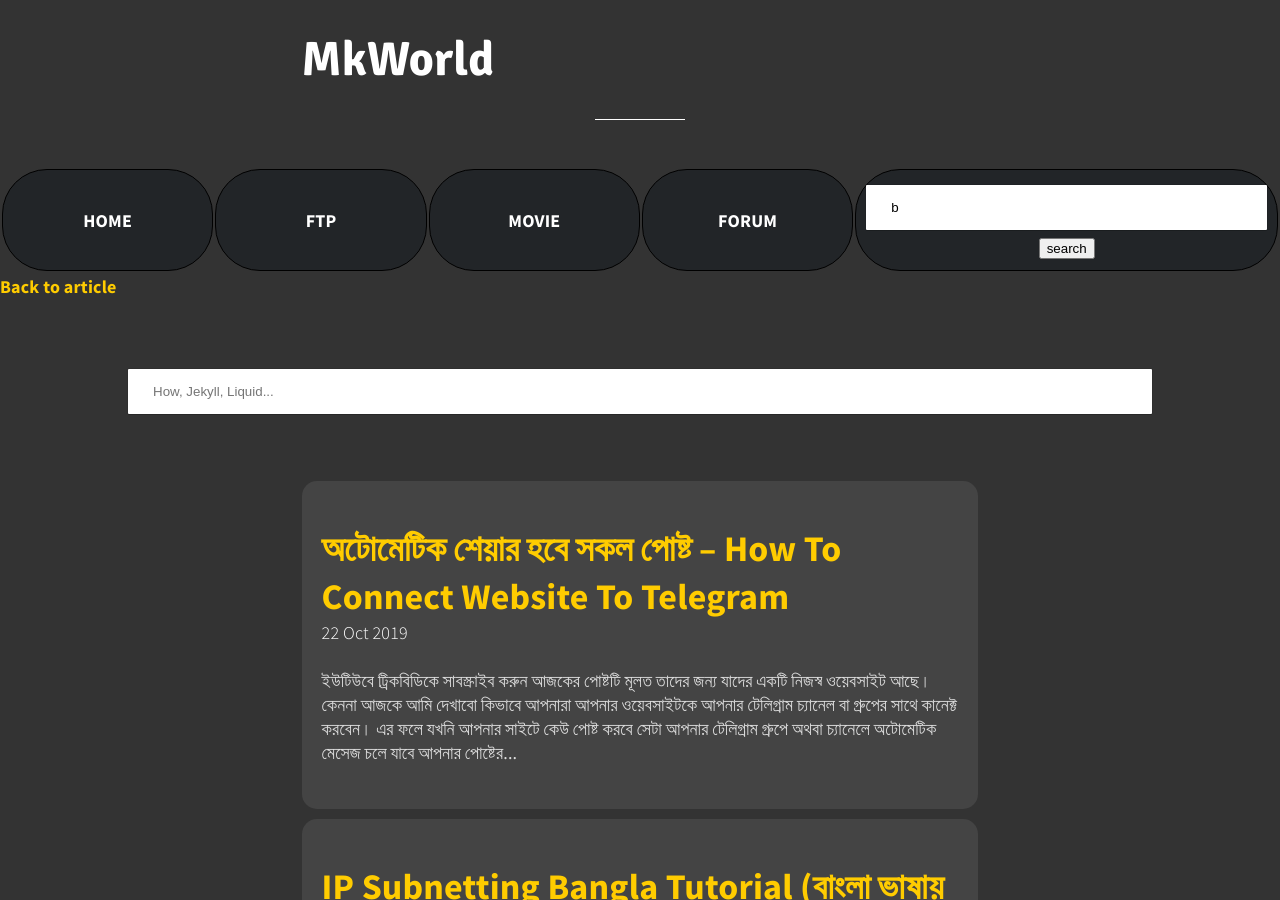
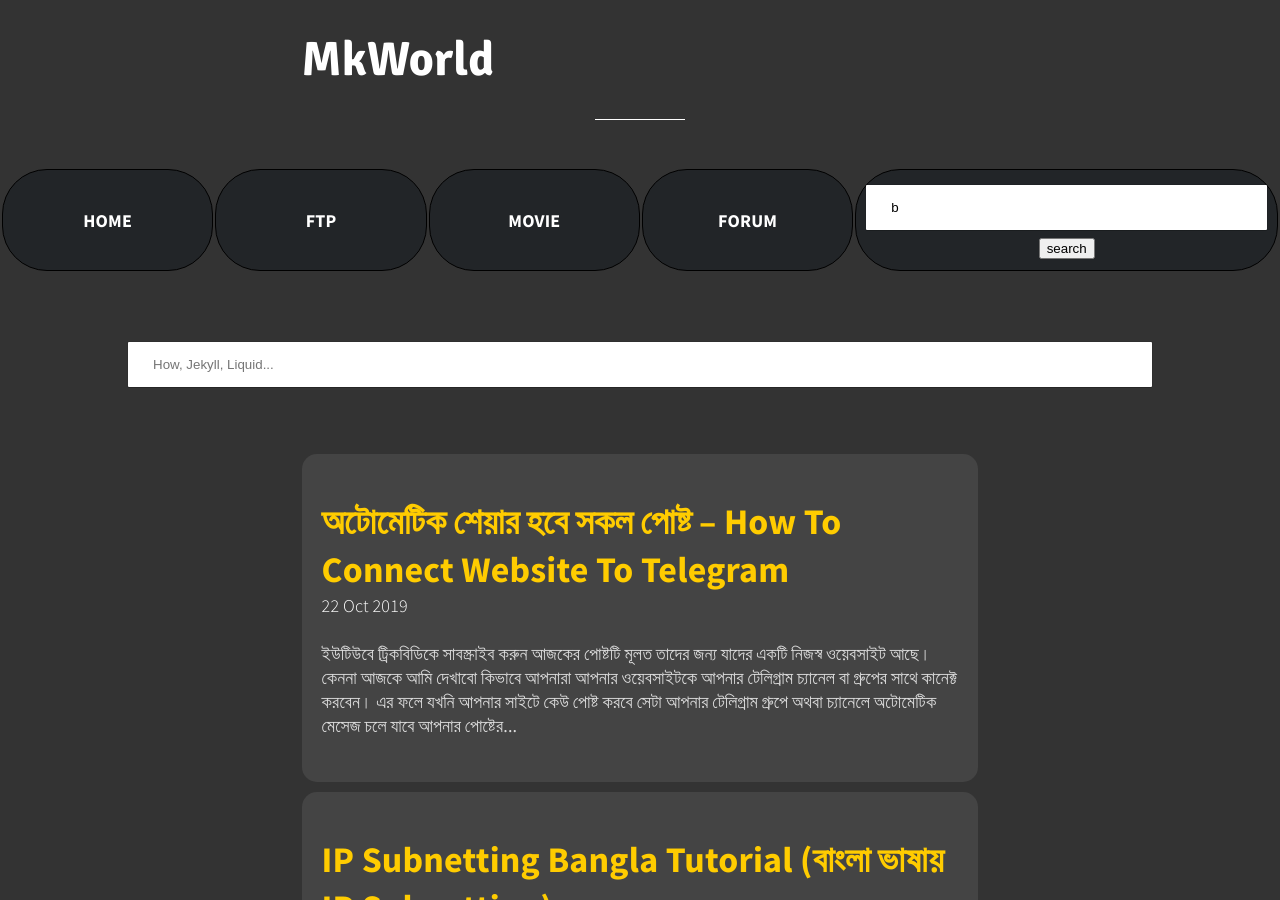
Before and after one commit to bdmilan/blog, a Jekyll site: the page built from index.html, in a window 1280 px wide and 900 px high. Built offline with Jekyll 4.4.1, drawn with Linux system fonts in a browser that asks for light colours; a script that is not in the unit is left out; the list of posts is cut into pages by our own code.

Commit message:
Update header.html

```diff
--- a/_includes/header.html
+++ b/_includes/header.html
@@ -49,7 +49,7 @@
 
 
 <div class="demo-container">
-<a class="btn" href="/instant-jekyll-search/">Back to article</a>
+
 <div class="demo-wrapper">
 
 <div id="search-container">
```
